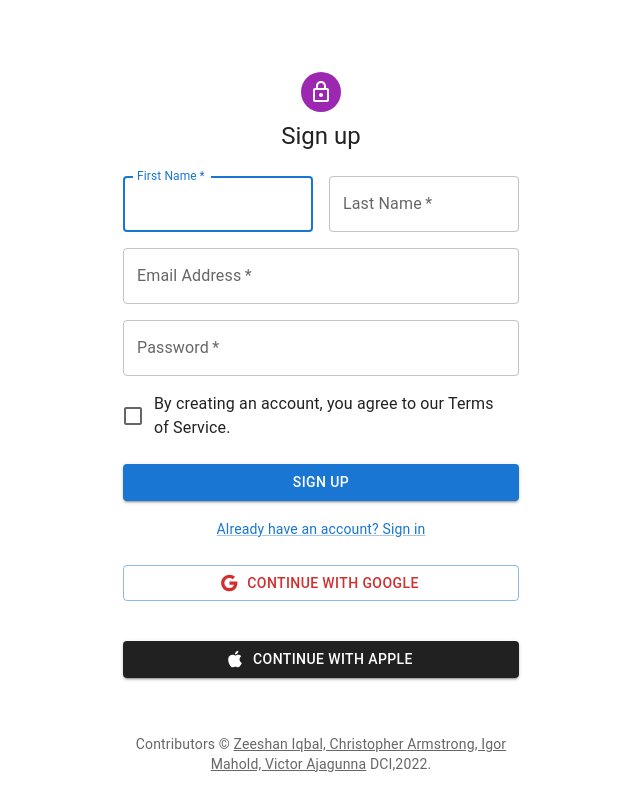
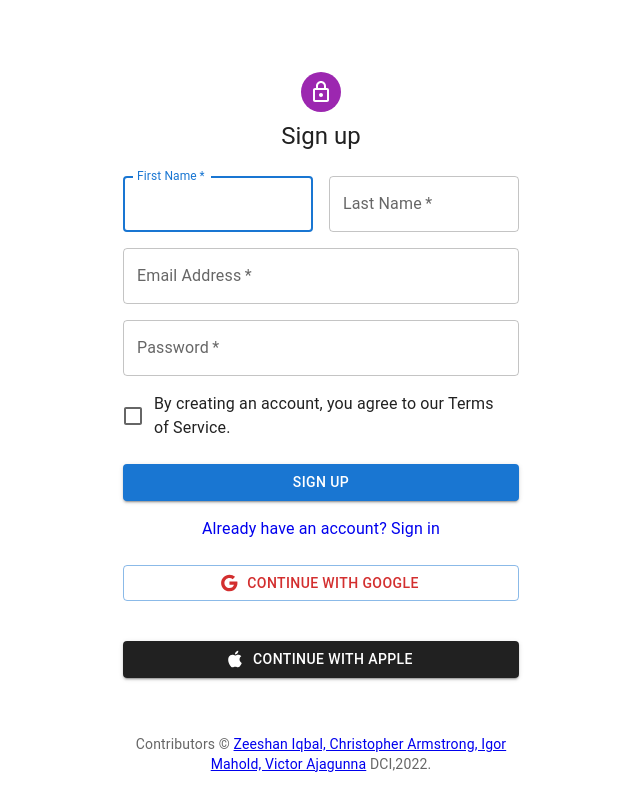
Before and after one commit to Zee-Iq/Wordpress, a React (Create React App) app in the folder wordpress/: page /register in a window 1280 px wide. Shown: the whole page, without its empty margins (319-959 px from the left). Built offline with nearby package versions, Linux system fonts and the light colour scheme.

Commit message:
Linked to the Login on Ln24

```diff
--- a/wordpress/src/components/RegisterForm/Register.jsx
+++ b/wordpress/src/components/RegisterForm/Register.jsx
@@ -5,7 +5,7 @@ import CssBaseline from '@mui/material/CssBaseline';
 import TextField from '@mui/material/TextField';
 import FormControlLabel from '@mui/material/FormControlLabel';
 import Checkbox from '@mui/material/Checkbox';
-import Link from '@mui/material/Link';
+
 import Grid from '@mui/material/Grid';
 import Box from '@mui/material/Box';
 import LockOutlinedIcon from '@mui/icons-material/LockOutlined';
@@ -15,11 +15,13 @@ import { createTheme, ThemeProvider } from '@mui/material/styles';
 import GoogleIcon from '@mui/icons-material/Google';
 import AppleIcon from '@mui/icons-material/Apple';
 
+import { Link }from 'react-router-dom';
+
 function Contributors(props) {
   return (
     <Typography variant="body2" color="text.secondary" align="center" {...props}>
       {'Contributors © '}
-      <Link color="inherit" href="https://github.com/Zee-Iq/Wordpress-clone/">
+      <Link to="https://github.com/Zee-Iq/Wordpress-clone/">
         Zeeshan Iqbal, Christopher Armstrong, Igor Mahold, Victor Ajagunna
       </Link>{' '}DCI,
       {new Date().getFullYear()}
@@ -119,9 +121,11 @@ export default function SignUp() {
             </Button>
             <Grid container justifyContent="center">
               <Grid item>
-                <Link href="#" variant="body2">
-                  Already have an account? Sign in
-                </Link>
+
+                <Link to='/login'
+                    style={{textDecoration: "none"}}
+                > Already have an account? Sign in</Link>
+
               </Grid>
             </Grid>
           </Box>
```
